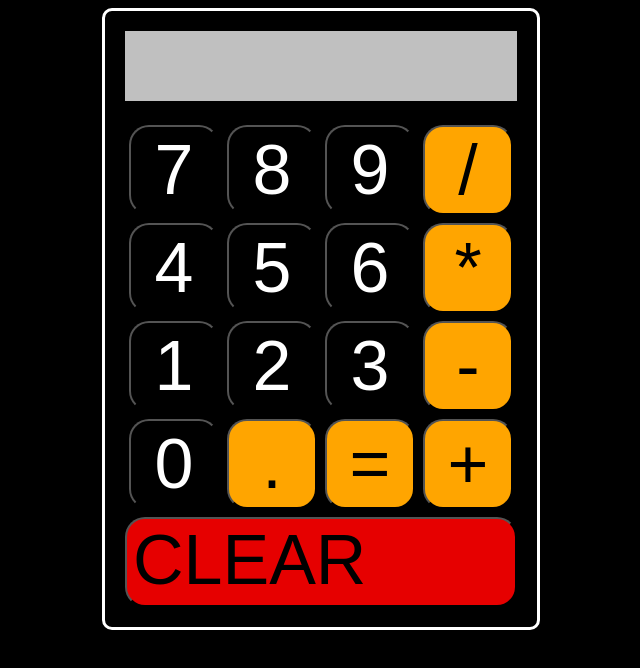
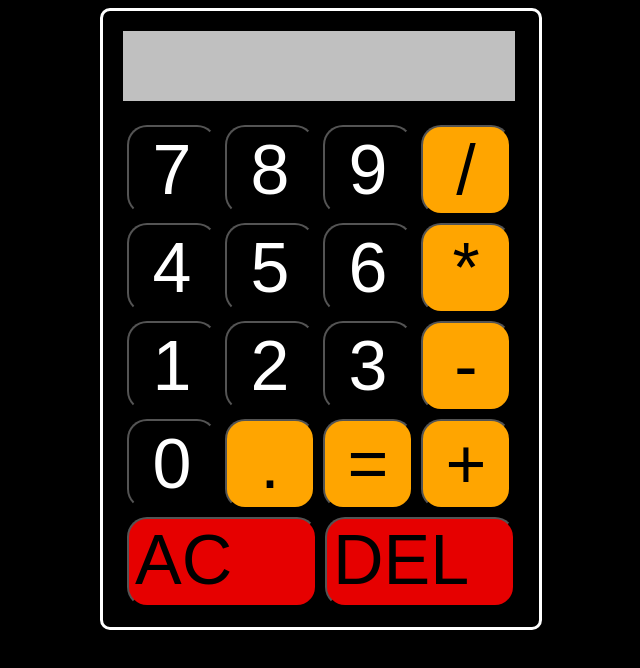
Before and after one commit to jdogcodey/foundations-calculator, a plain HTML site: page index.html in a window 1280 px wide. Shown: the whole page, without its empty margins (319-959 px from the left). Drawn offline with Linux system fonts and the light colour scheme.

Commit message:
Finish regular build

```diff
--- a/index.html
+++ b/index.html
@@ -34,8 +34,11 @@
                     <button class="operator" id="equals">=</button>
                     <button class="operator" id="addition">+</button>
                 </div>
+                <div id="button-row-five">
+                    <button id="clear">AC</button>
+                    <button id="delete">DEL</button>
+                </div>
         </div>
-        <button id="clear">CLEAR</button>
     </div>
     <script src="script.js"></script>
 </body>
--- a/script.js
+++ b/script.js
@@ -27,6 +27,7 @@ const addButton = document.querySelector(`#addition`);
 const equalsButton = document.querySelector(`#equals`);
 const decimalButton = document.querySelector(`#decimal`);
 const clearButton = document.querySelector(`#clear`);
+const deleteButton = document.querySelector(`#delete`);
 
 //Addition function
 const addFunc = function (input1, input2) {
@@ -233,3 +234,6 @@ clearButton.addEventListener("click", function () {
   number1 = 0;
   number2 = 0;
 });
+deleteButton.addEventListener("click", function () {
+  screenDisplay.textContent = screenDisplay.textContent.slice(0, -1);
+});
--- a/styles.css
+++ b/styles.css
@@ -37,7 +37,7 @@ html {
     flex-direction: column;
 }
 
-#button-row-one, #button-row-two, #button-row-three, #button-row-four {
+#button-row-one, #button-row-two, #button-row-three, #button-row-four, #button-row-five {
     display: flex;
     flex-direction: row;
     margin-left: 20px;
@@ -64,14 +64,13 @@ button {
     background-color: orange;
 }
 
-#clear {
+#clear, #delete {
     display: flex;
     height: 90px;
+    width: 190px;
     font-size: 70px;
     margin: 4px;
     background-color: #e60000;
     text-align: center;
-    margin-left: 20px;
-    margin-right: 20px;
     margin-bottom: 20px;
 }
```
